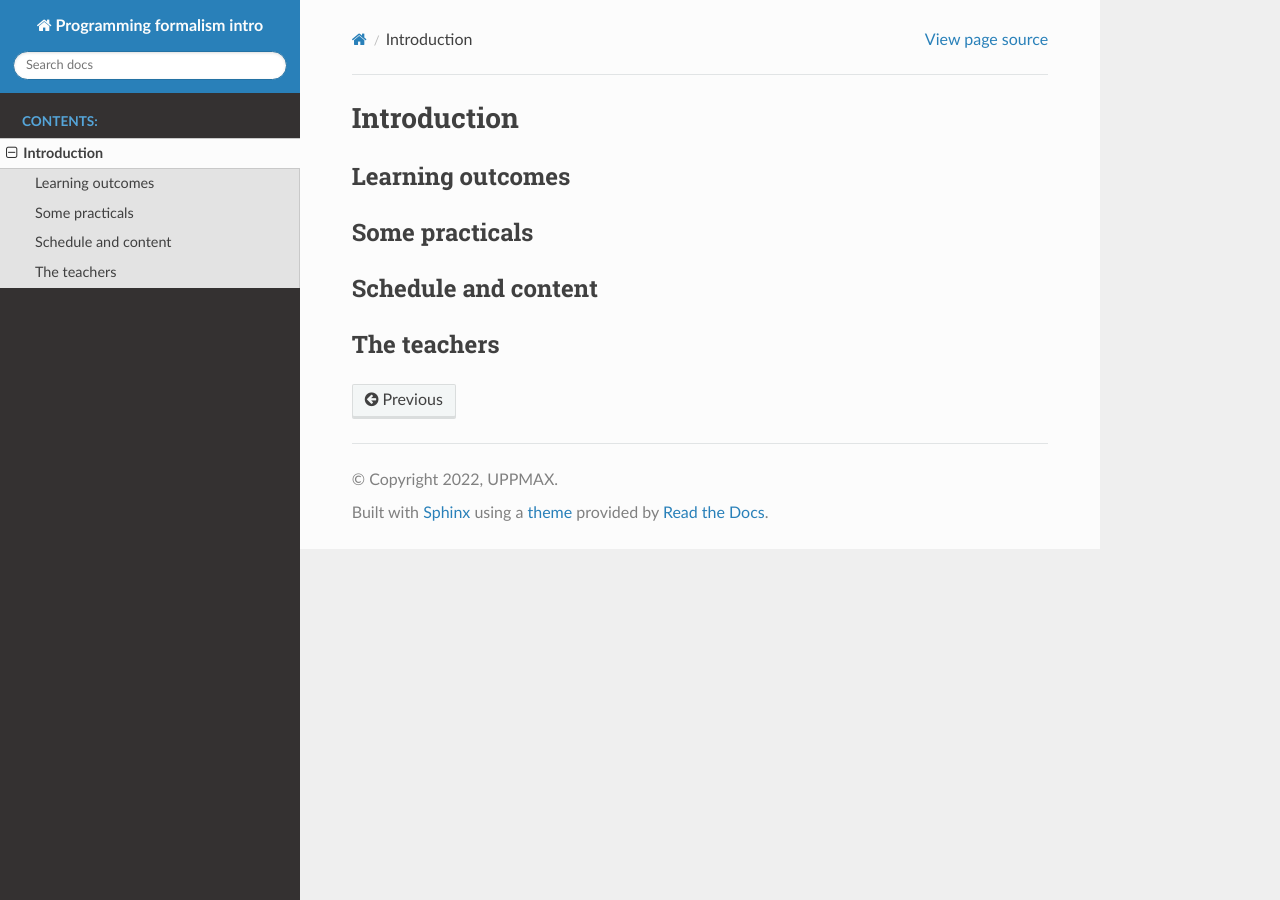
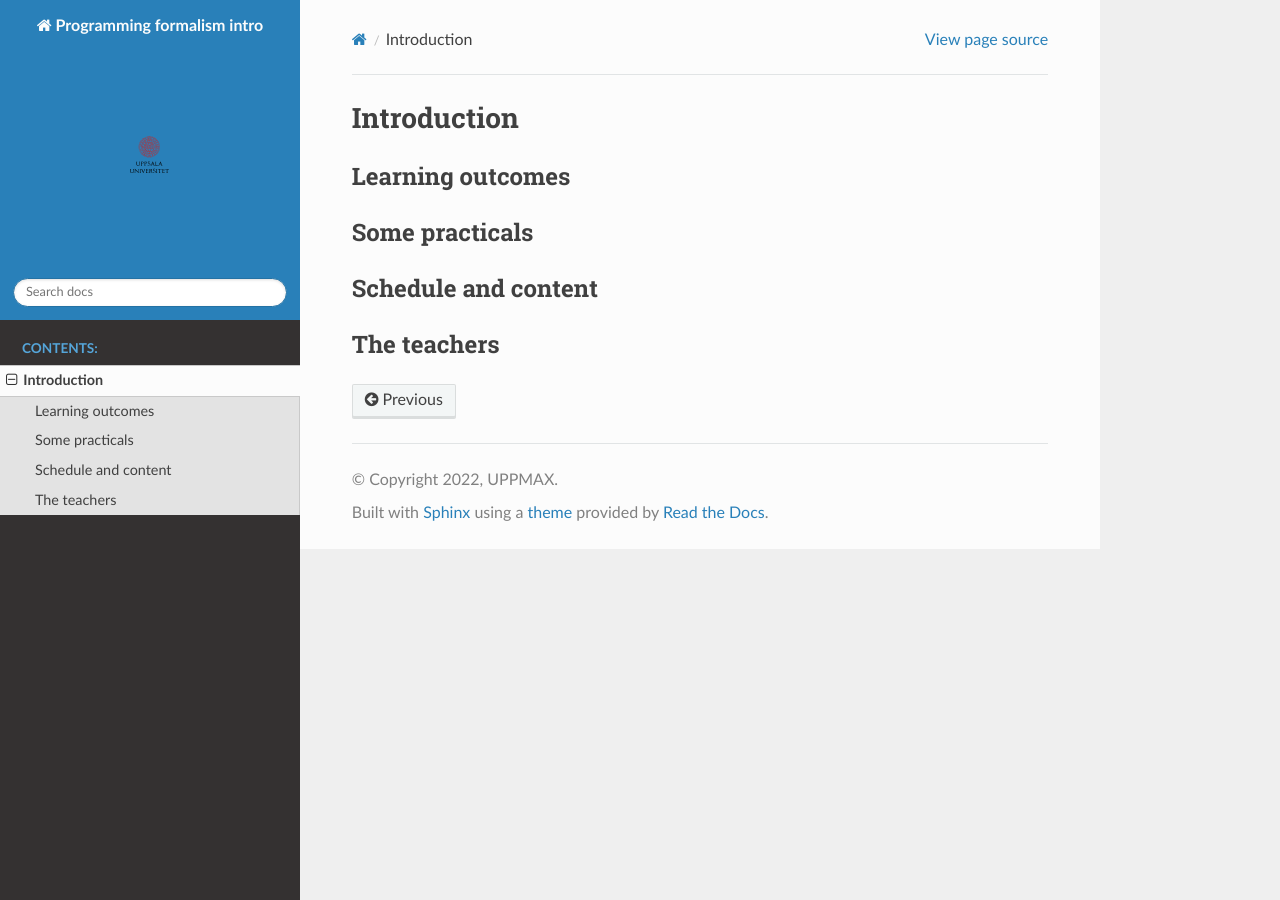
Before and after one commit to UPPMAX/programming_formalisms_intro, a Sphinx documentation site: the page built from doc/intro.md, in a window 1280 px wide. Built offline with Sphinx 7.4.7 and the Read the Docs theme 2.0.0, drawn with Linux system fonts in a browser that asks for light colours.

Commit message:
Update conf.py

```diff
--- a/doc/conf.py
+++ b/doc/conf.py
@@ -75,7 +75,7 @@ exclude_patterns = [
 #
 #html_theme = 'alabaster'
 html_theme = 'sphinx_rtd_theme'
-html_logo = "img/UU_logo_color"
+html_logo = "img/UU_logo_color.svg"
 
 # Add any paths that contain custom static files (such as style sheets) here,
 # relative to this directory. They are copied after the builtin static files,
```
